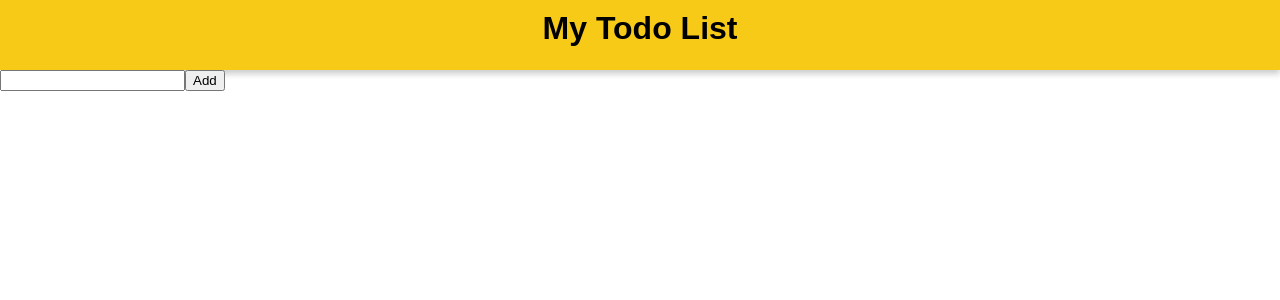
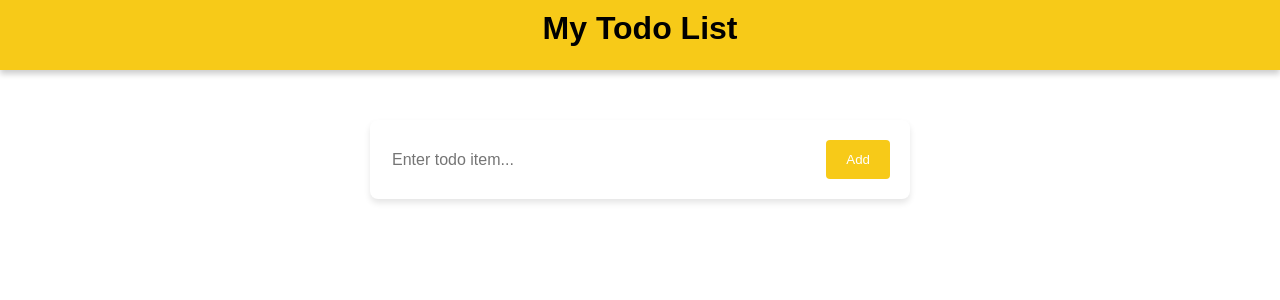
Before and after one commit to MTHS-ICS4U-1-2023/ICS4U-Final-Project-Lucas, a React (Vite) app in the folder react-project/: page / in a window 1280 px wide. Shown: the top 300 px of the page. Built offline with nearby package versions, Linux system fonts and the light colour scheme.

Commit message:
more styling

```diff
--- a/react-project/src/components/Form.jsx
+++ b/react-project/src/components/Form.jsx
@@ -1,4 +1,5 @@
 import { useState } from "react";
+import styles from "./form.module.css"
 export default function Form({ todos, setTodos}) {
     const [todo, setTodo] = useState("");
 
@@ -8,13 +9,20 @@
         setTodo("")
     }
     return (
-        <form on onSubmit={handleSubmit}>
+        <form className={styles.todoform} on onSubmit={handleSubmit}>
+            <div className={styles.inputContainer}>
             <input
+            className={styles.modernInput}
                 onChange={(e) => setTodo(e.target.value)}
                 value={todo}
                 type="text"
+                placeholder="Enter todo item..."
             />
-            <button type="submit">Add</button>
+            <button className={styles.modernButton} type="submit">
+                Add
+            </button>
+            </div>
+
         </form>
     );
 }
--- /dev/null
+++ b/react-project/src/components/form.module.css
@@ -0,0 +1,31 @@
+.todoform {
+    background-color: white;
+    border-radius: 8px;
+    padding: 20px;
+    width: 500px;
+    margin: 0 auto;
+    margin-top: 50px;
+    box-shadow: 0 4px 6px rgb(0, 0, 0, 0.1);
+}
+.modernInput {
+    display: block;
+    width: 100%;
+    border: none;
+    color: black;
+    font-size: 16px;
+}
+.modernInput:focus{
+    outline: none;
+}
+.modernButton{
+    display: block;
+    border: none;
+    border-radius: 4px;
+    background-color: #f7ca18;
+    padding: 12px 20px;
+    color: #ffffff;
+    cursor: pointer;
+}
+.inputContainer {
+    display: flex;
+}
```
